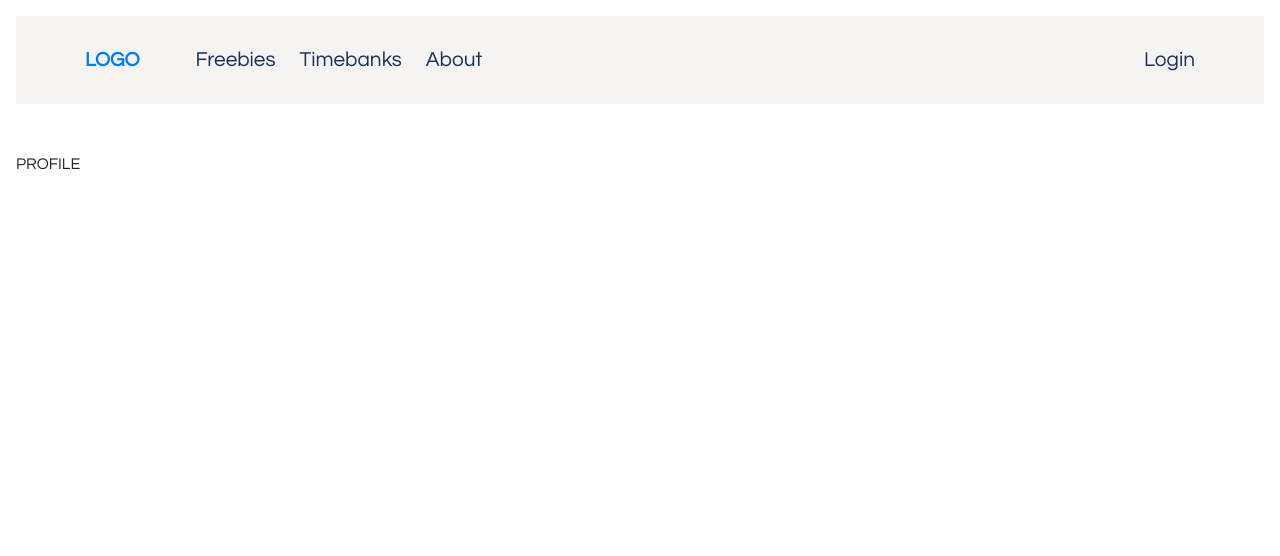
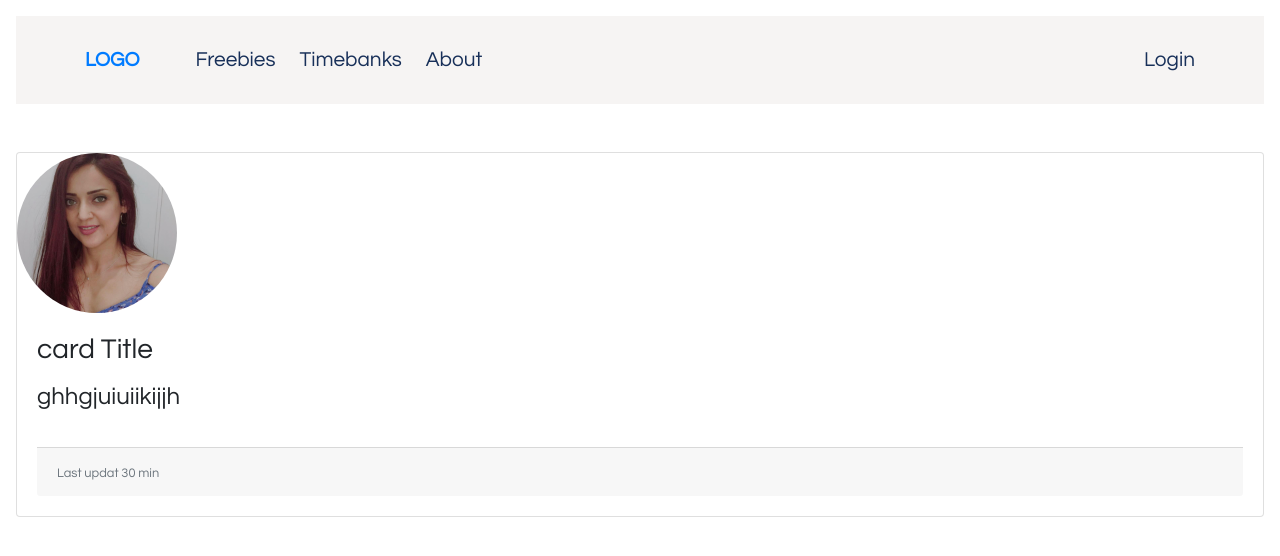
Before and after one commit to Klarala13/collectivity, a React (Create React App) app in the folder frontend/: page /profile in a window 1280 px wide. Shown: the top 556 px of the page. Built offline with nearby package versions, Linux system fonts and the light colour scheme.

Commit message:
Add image

```diff
--- a/frontend/src/components/Profile.jsx
+++ b/frontend/src/components/Profile.jsx
@@ -1,13 +1,21 @@
 import React, { Component } from "react";
-
+import Leena from "../assets/Leena.jpg";
 class Profile extends Component {
   render() {
     return (
-      <div>
-        PROFILE
+      <div className="card-deck">
+        <div className="card">
+          <img className="rounded-circle" src={Leena} alt="Logo" />
+          <div className="card-body">
+            <div className="card-title h3">card Title</div>
+            <p className="card-text">ghhgjuiuiikijjh</p>
+            <div className="card-footer">
+              <small className="text-muted">Last updat 30 min</small>
+            </div>
+          </div>
+        </div>
       </div>
     );
   }
 }
-
 export default Profile;
--- a/frontend/src/css/style.css
+++ b/frontend/src/css/style.css
@@ -1,4 +1,5 @@
 @import url("https://fonts.googleapis.com/css?family=Questrial");
+
 /* Global Styles */
 body {
   margin: 1rem;
@@ -54,32 +55,6 @@ h2 {
   color: #183059 !important;
   text-decoration: none;
 }
-/* make sidebar nav vertical */
-/* @media (min-width: 576px)
-.bd-example {
-    padding: 1.5rem;
-    margin-right: 0;
-    margin-left: 0;
-    border-width: .2rem;
-} */
-/* @media (min-width: 768px) {
-  .sidebar-nav .navbar .navbar-collapse {
-    padding: 0;
-    max-height: none;
-  }
-  .sidebar-nav .navbar ul {
-    float: none;
-    display: block;
-  }
-  .sidebar-nav .navbar li {
-    float: none;
-    display: block;
-  }
-  .sidebar-nav .navbar li a {
-    padding-top: 12px;
-    padding-bottom: 12px;
-  }
-} */
 
 /* header */
 .header,
@@ -153,3 +128,9 @@ p.text-left {
 .top-100 {
   top: 100px;
 }
+
+/* Profile */
+.rounded-circle{
+height: 10rem;
+width: 10rem;
+}
```
Also changed, not shown: frontend/src/assets/Leena.jpg (added).
